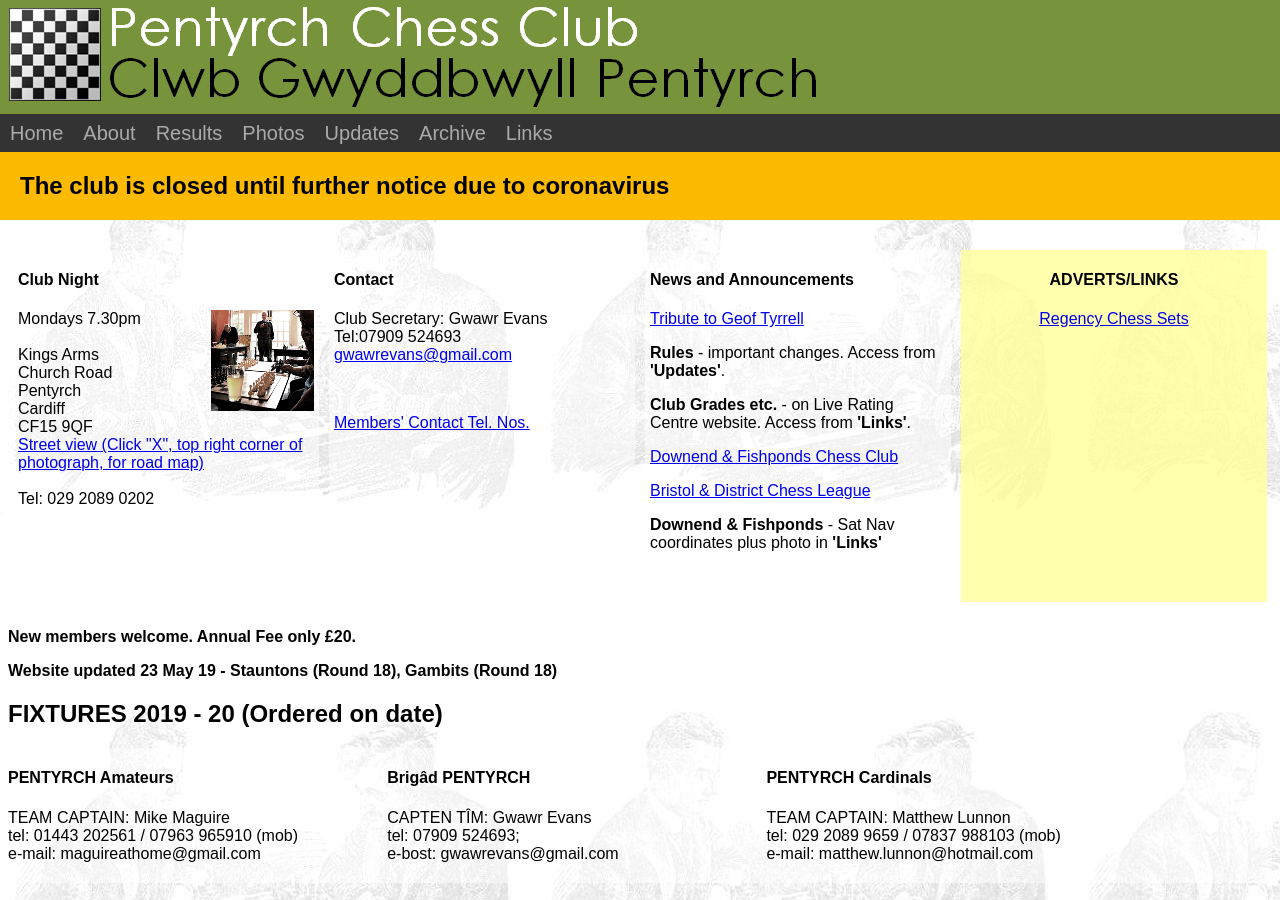
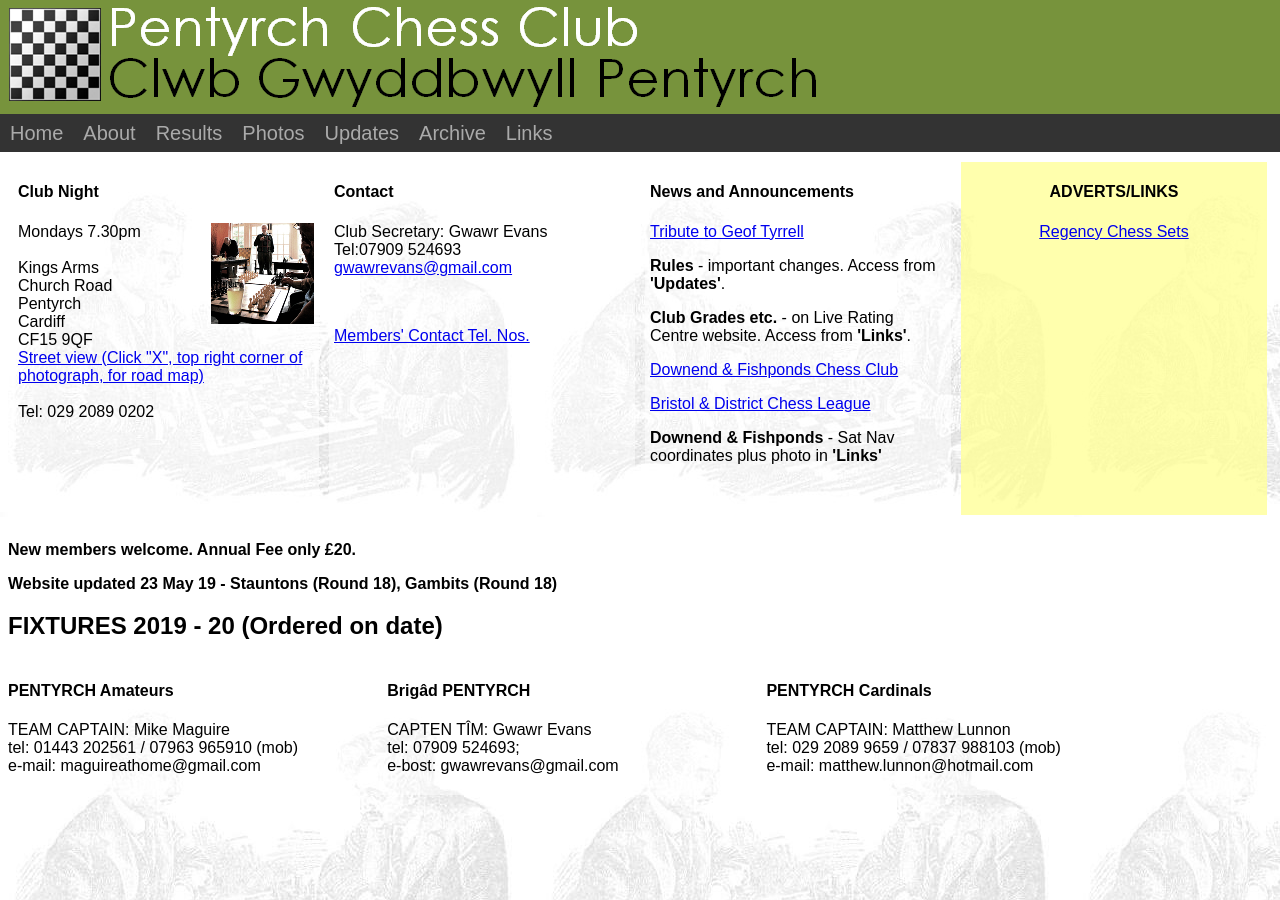
Before and after one commit to PentyrchChess/PentyrchChess.github.io, a Jekyll site: the page built from _pages/index.html, in a window 1280 px wide. Built offline with Jekyll 4.4.1, drawn with Linux system fonts in a browser that asks for light colours.

Commit message:
Update index.html

```diff
--- a/_pages/index.html
+++ b/_pages/index.html
@@ -13,7 +13,6 @@
 <body style="margin:0px;">
   {% include header.html %}
 <br>
-<h2 style="background: #fcba03;padding: 20px;">The club is closed until further notice due to coronavirus</h2>
 <div id="main-content">
     <div class="welcome">
       <div class="welcome-item">
```
